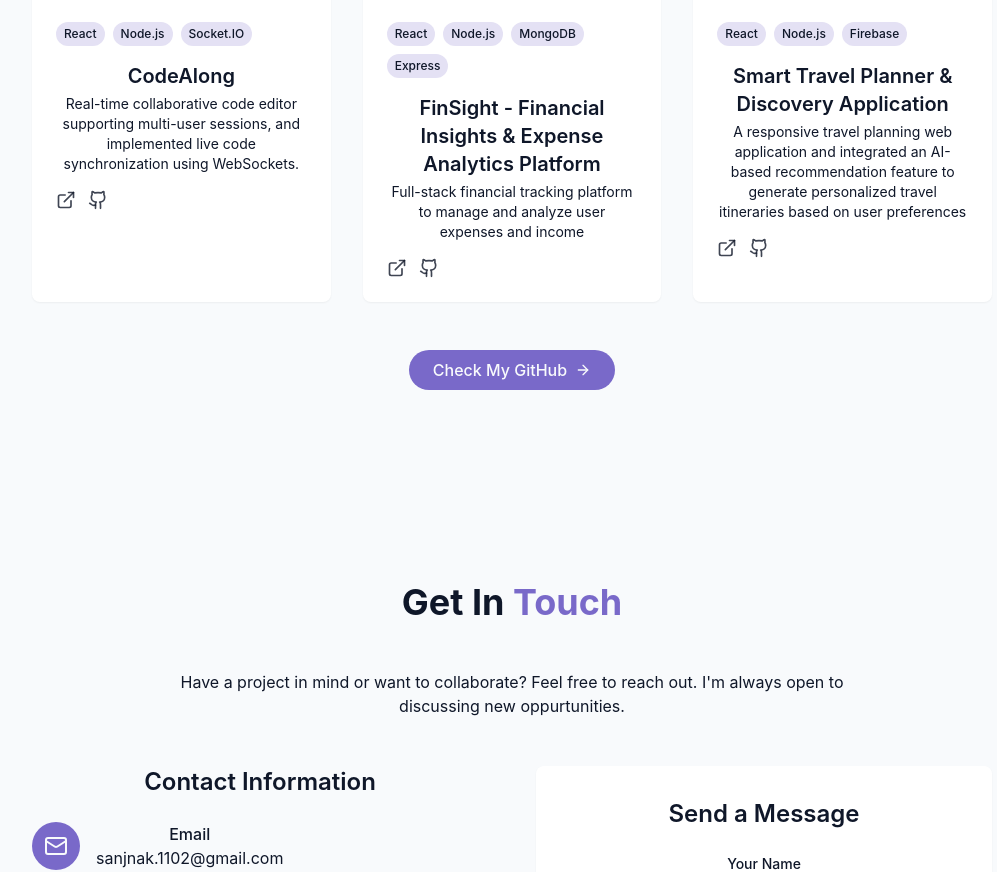
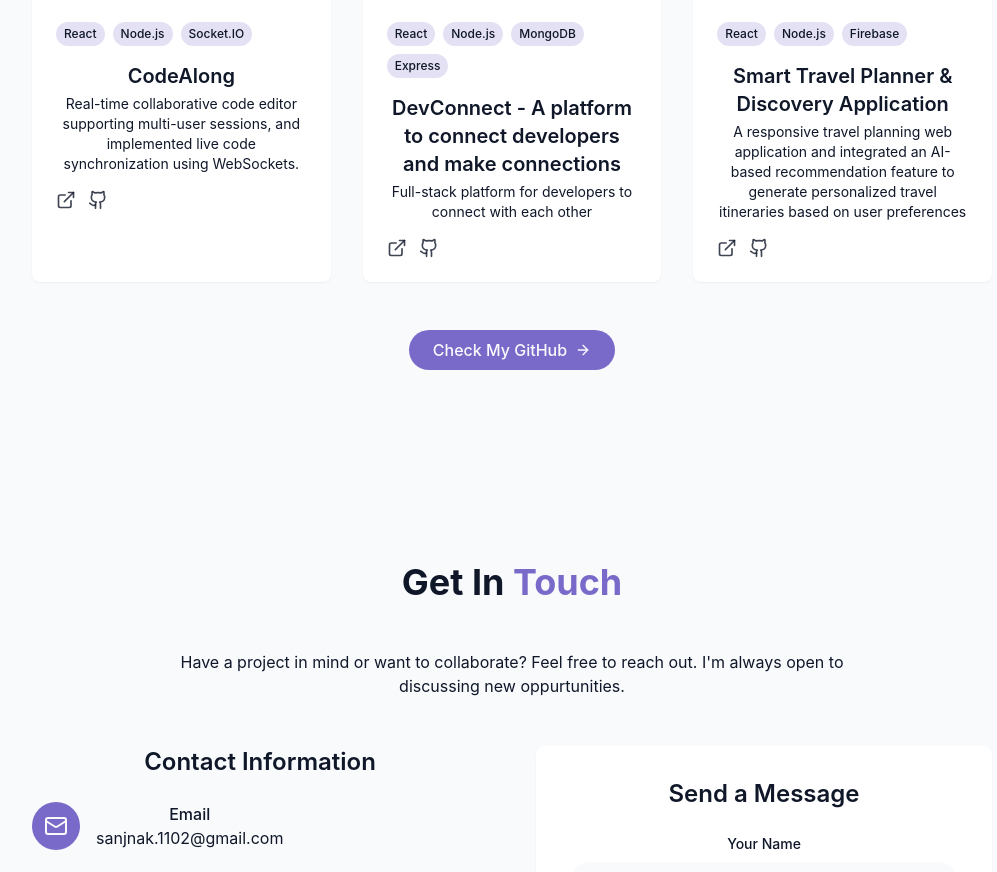
Before and after one commit to Sanjnak/MyPortfolio, a React (Vite) app: page / in a window 1280 px wide. Shown: the part 3052-3924 px from the top of the page, without its empty margins (128-1125 px from the left). Built offline with nearby package versions, Linux system fonts and the light colour scheme.

Commit message:
updated projects section

```diff
--- a/src/components/projectsSection.jsx
+++ b/src/components/projectsSection.jsx
@@ -13,13 +13,13 @@ const projects = [
   },
   {
     id: 2,
-    title: "FinSight -  Financial Insights & Expense Analytics Platform",
+    title: "DevConnect -  A platform to connect developers and make connections",
     description:
-      "Full-stack financial tracking platform to manage and analyze user expenses and income",
+      "Full-stack platform for developers to connect with each other",
     image: "/projects/project3.PNG",
     tags: ["React", "Node.js", "MongoDB", "Express"],
-    demoUrl: "#",
-    githubUrl: "#",
+    demoUrl: "https://43.204.24.65/",
+    githubUrl: "https://github.com/Sanjnak/DevTinder-Frontend",
   },
   {
     id: 3,
```
